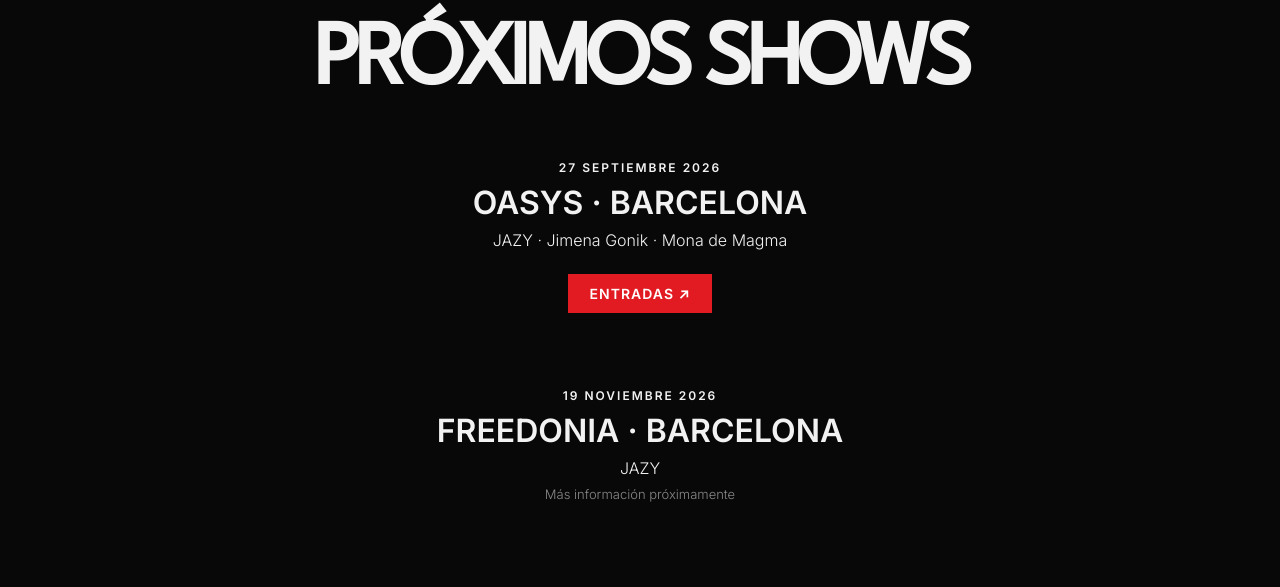
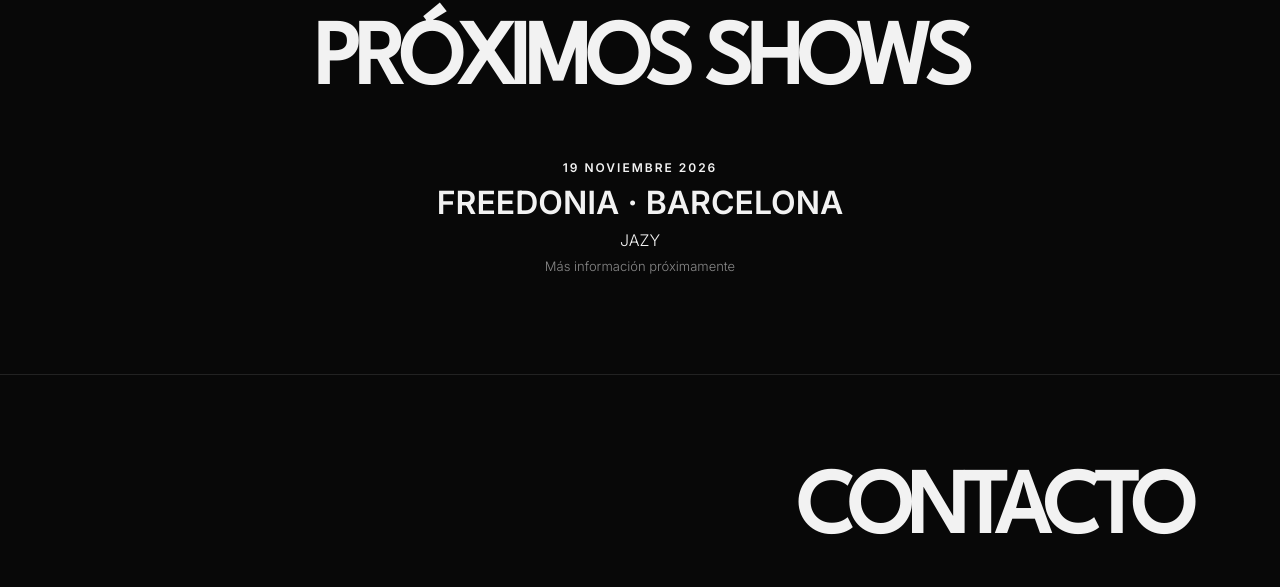
Before and after one commit to MJazminJanota/jazy-web, a plain HTML site: page site/index.html in a window 1280 px wide. Shown: the part 1952-2539 px from the top of the page. Drawn offline with nearby package versions, Linux system fonts and the light colour scheme.

Commit message:
Remove past show from upcoming shows

```diff
--- a/site/index.html
+++ b/site/index.html
@@ -609,13 +609,6 @@ font-size: 9px;
 
   <div style="max-width:760px;margin:0 auto;text-align:center;">
 
-    <div style="margin-bottom:75px;">
-      <div style="font-size:12px;font-weight:700;letter-spacing:2px;margin-bottom:10px;">27 SEPTIEMBRE 2026</div>
-      <h3 style="font-size:32px;line-height:1.1;margin:0 0 10px;font-weight:700;">OASYS · BARCELONA</h3>
-      <p style="font-size:16px;margin:0 0 24px;">JAZY · Jimena Gonik · Mona de Magma</p>
-      <a href="https://entradium.com/events/jimena-gonik-mona-de-magma-jazy" target="_blank" rel="noopener noreferrer" style="display:inline-block;background:#e21b23;color:#fff;padding:11px 22px;text-decoration:none;font-weight:700;font-size:14px;letter-spacing:1px;">ENTRADAS ↗</a>
-    </div>
-
     <div>
       <div style="font-size:12px;font-weight:700;letter-spacing:2px;margin-bottom:10px;">19 NOVIEMBRE 2026</div>
       <h3 style="font-size:32px;line-height:1.1;margin:0 0 10px;font-weight:700;">FREEDONIA · BARCELONA</h3>
```
